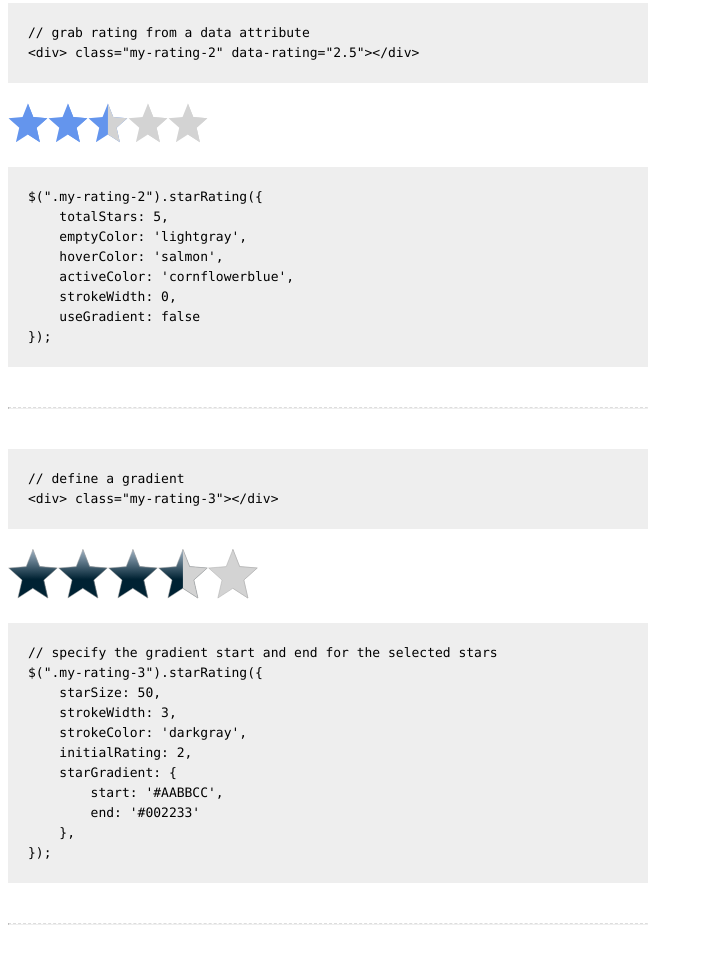
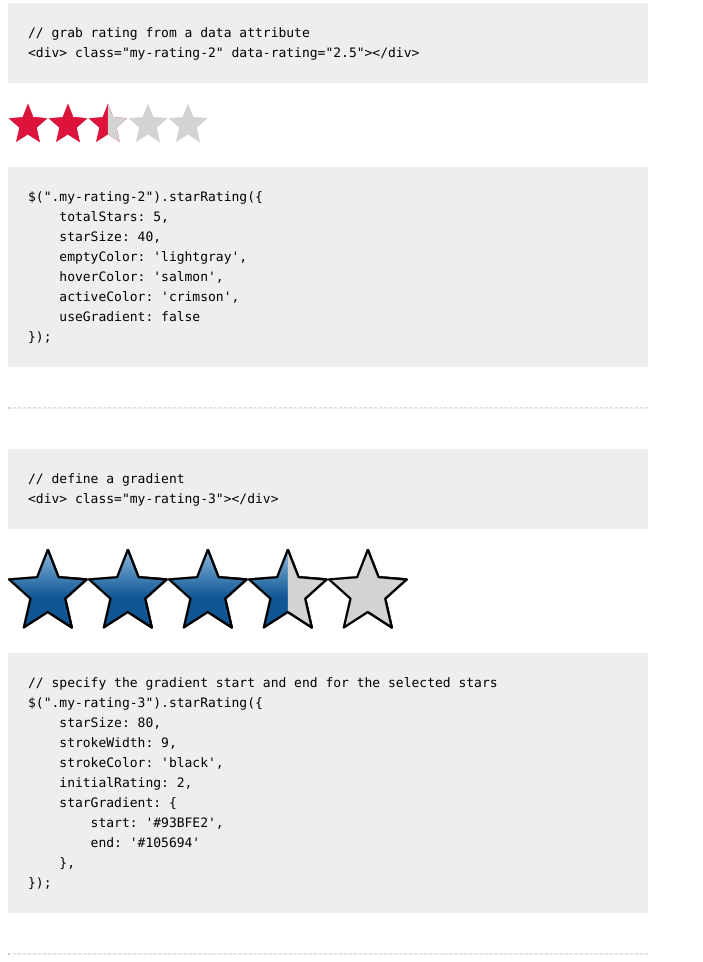
Before and after one commit to nashio/star-rating-svg, a website: page demo/index.html in a window 1280 px wide. Shown: the part 551-1513 px from the top of the page, without its empty margins (0-703 px from the left). Drawn offline with nearby package versions, Linux system fonts and the light colour scheme.

Commit message:
match demo scripts to real scripts

```diff
--- a/demo/index.html
+++ b/demo/index.html
@@ -48,10 +48,10 @@ $(".my-rating").starRating({
 <pre class="pre-show prettyprint">
 $(".my-rating-2").starRating({
     totalStars: 5,
+    starSize: 40,
     emptyColor: 'lightgray',
     hoverColor: 'salmon',
-    activeColor: 'cornflowerblue',
-    strokeWidth: 0,
+    activeColor: 'crimson',
     useGradient: false
 });
 </pre>
@@ -70,13 +70,13 @@ $(".my-rating-2").starRating({
 <pre class="pre-show prettyprint">
 // specify the gradient start and end for the selected stars
 $(".my-rating-3").starRating({
-    starSize: 50,
-    strokeWidth: 3,
-    strokeColor: 'darkgray',
+    starSize: 80,
+    strokeWidth: 9,
+    strokeColor: 'black',
     initialRating: 2,
     starGradient: {
-        start: '#AABBCC',
-        end: '#002233'
+        start: '#93BFE2',
+        end: '#105694'
     },
 });
 </pre>
@@ -142,27 +142,30 @@ $(".my-rating").starRating('unload');
 $(function() {
 
     // basic use comes with defaults values
-    $(".my-rating").starRating({ initialRating: 4, starSize: 25 });
+    $(".my-rating").starRating({
+        initialRating: 4,
+        starSize: 25
+    });
 
     // example grabing rating from markup, and custom colors
     $(".my-rating-2").starRating({
         totalStars: 5,
+        starSize: 40,
         emptyColor: 'lightgray',
         hoverColor: 'salmon',
-        activeColor: 'cornflowerblue',
-        strokeWidth: 0,
+        activeColor: 'crimson',
         useGradient: false
     });
 
     // specify the gradient start and end for the selected stars
     $(".my-rating-3").starRating({
-        starSize: 50,
-        strokeWidth: 3,
-        strokeColor: 'darkgray',
+        starSize: 80,
+        strokeWidth: 9,
+        strokeColor: 'black',
         initialRating: 2,
         starGradient: {
-            start: '#AABBCC',
-            end: '#002233'
+            start: '#93BFE2',
+            end: '#105694'
         },
     });
 
@@ -180,7 +183,8 @@ $(function() {
     });
 
     $(".my-rating-5").starRating({
-    	readOnly: true
+        initialRating: 4,
+        readOnly: true
     });
 
 
```
